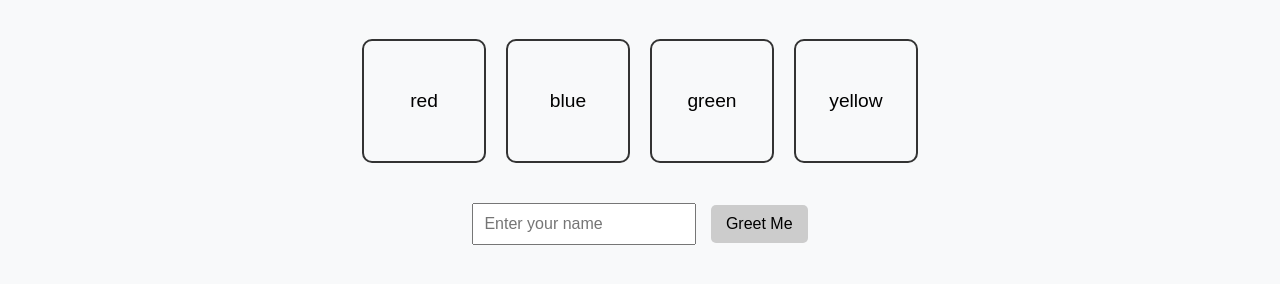
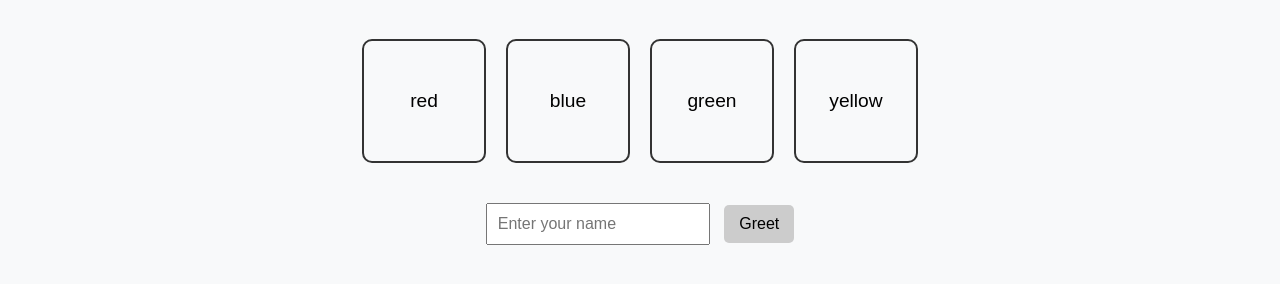
Before and after one commit to iDharitri-Raj/Hello, a plain HTML site: page index.html in a window 1280 px wide. Shown: the part 78-362 px from the top of the page. Drawn offline with Linux system fonts and the light colour scheme.

Commit message:
Update index.html

```diff
--- a/index.html
+++ b/index.html
@@ -21,7 +21,7 @@
 
       <div class="input-area">
         <input type="text" id="nameInput" placeholder="Enter your name" />
-        <button id="greetBtn">Greet Me</button>
+        <button id="greetBtn">Greet</button>
       </div>
     </main>
 
```
